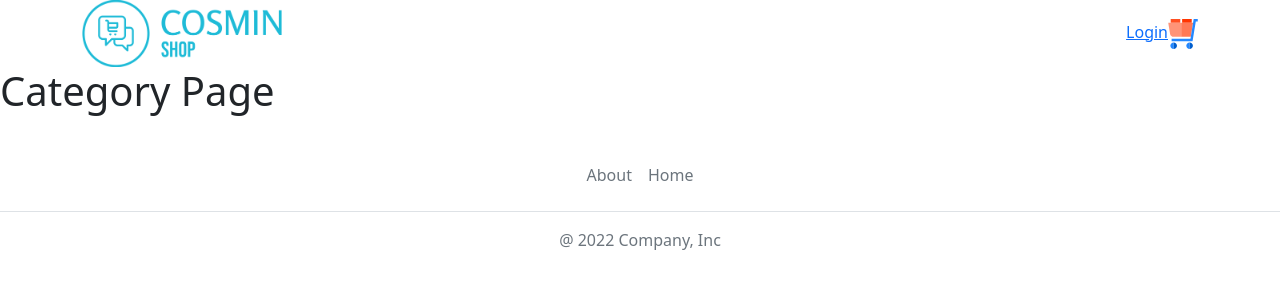
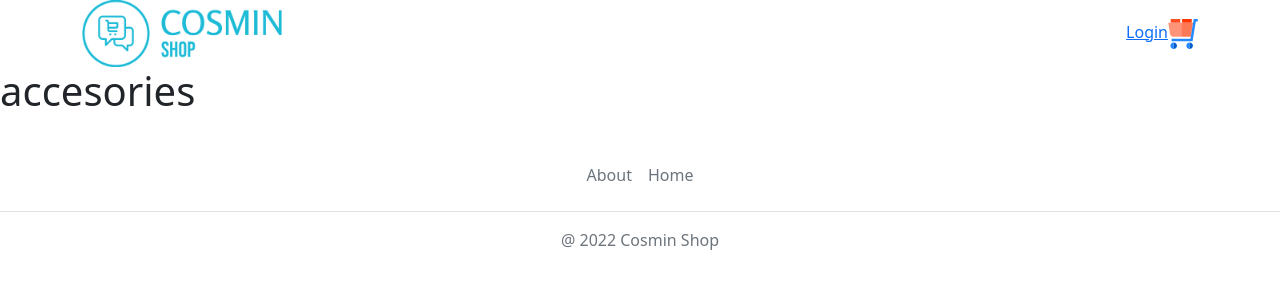
Before and after one commit to gcosmin1989/react-ecommerce, a React (Create React App) app: page /category/accesories in a window 1280 px wide. Shown: the top 300 px of the page. Built offline with nearby package versions, Linux system fonts and the light colour scheme.

Commit message:
Add categories

```diff
--- a/package.json
+++ b/package.json
@@ -9,7 +9,7 @@
     "bootstrap": "^5.2.2",
     "react": "^18.2.0",
     "react-dom": "^18.2.0",
-    "react-router-dom": "^6.4.3",
+    "react-router-dom": "^5.3.4",
     "react-scripts": "^5.0.1",
     "web-vitals": "^2.1.4"
   },
--- a/src/App.js
+++ b/src/App.js
@@ -1,5 +1,5 @@
 import React from 'react';
-import { Route, Routes } from 'react-router-dom';
+import { Route, Switch } from 'react-router-dom';
 import './App.css';
 import Home from './pages/Home';
 import About from './pages/About';
@@ -15,13 +15,13 @@ class App extends React.Component {
 	render() {
 		return (
 			<div>
-				<Routes>
-					<Route path="/" exact element={<Home />} />
-					<Route path="/about" element={<About />} />
-					<Route path="/login" element={<Login />} />
-					<Route path="/category/:categoryName" element={<Category />} />
-					<Route element={Page404} />
-				</Routes>
+				<Switch>
+					<Route path="/" exact component={Home} />
+					<Route path="/about" component={About} />
+					<Route path="/login" component={Login} />
+					<Route path="/category/:categoryName" component={Category} />
+					<Route component={Page404} />
+				</Switch>
 			</div>
 		);
 	}
--- a/src/components/Footer.jsx
+++ b/src/components/Footer.jsx
@@ -15,7 +15,7 @@ function Footer() {
 					Home
 				</Link>
 			</div>
-			<p className="text-center text-muted">@ {currentYear.getFullYear()} Company, Inc</p>
+			<p className="text-center text-muted">@ {currentYear.getFullYear()} Cosmin Shop</p>
 		</div>
 	);
 }
--- a/src/components/HomeCategory.jsx
+++ b/src/components/HomeCategory.jsx
@@ -3,11 +3,12 @@ import { Link } from 'react-router-dom';
 import './HomeCategory.css';
 
 function HomeCategory(props) {
-	const { image, title, description, route, name } = props;
+	const { image, title, description, routeName, name } = props;
+	console.log(title);
 
 	return (
 		<div className="container_all col-6 mb-4">
-			<Link to={`/category/${route}`}>
+			<Link to={`/category/${routeName}`}>
 				<div className="image_container">
 					<img src={image} alt="{name}" />
 					<span className="title">{title}</span>
--- a/src/pages/Category.jsx
+++ b/src/pages/Category.jsx
@@ -2,22 +2,13 @@ import React, { Component } from 'react';
 import Layout from '../components/Layout';
 
 class Category extends Component {
-	constructor(props) {
-		super(props);
-		this.state = {
-			category: {}
-		};
-	}
-	componentDidMount() {
-		const { match } = this.props;
-		console.log(match);
+	render() {
 		console.log(this.props);
-	}
-	render() {
+		const routeParam = this.props.match.params.categoryName;
 		return (
 			<div>
 				<Layout>
-					<h1>Category Page</h1>
+					<h1>{routeParam}</h1>
 				</Layout>
 			</div>
 		);
--- a/src/pages/Home.jsx
+++ b/src/pages/Home.jsx
@@ -14,6 +14,7 @@ class Home extends React.Component {
 	componentDidMount() {
 		const categories = Object.values(products);
 		const categoryNames = Object.keys(products);
+
 		this.setState({ categories, categoryNames });
 	}
 	render() {
```
Also changed, not shown: 1 other file (tests, documents, lock files or other folders).
